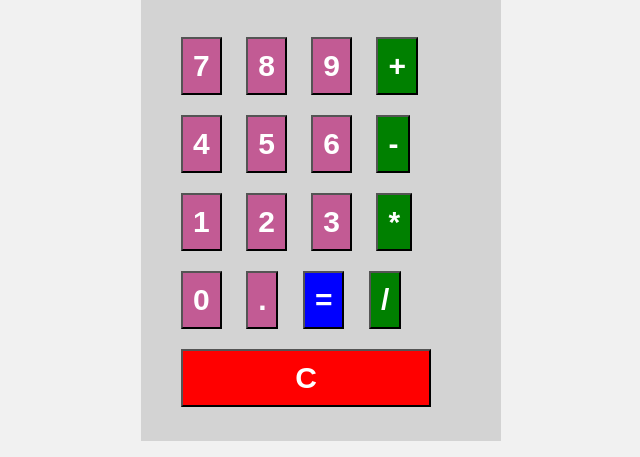
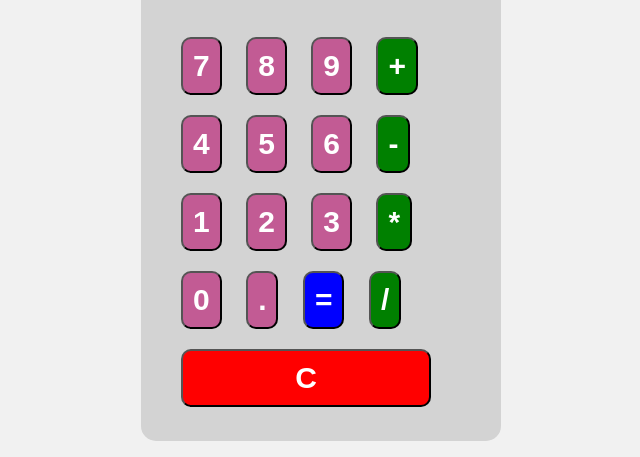
Before and after one commit to shreesty/Project-Calculator, a plain HTML site: page index.html in a window 1280 px wide. Shown: the part 222-679 px from the top of the page, 319-959 px from the left. Drawn offline with Linux system fonts and the light colour scheme.

Commit message:
CSS changes

```diff
--- a/style.css
+++ b/style.css
@@ -13,6 +13,7 @@ body {
     height:450px;
     width:300px;
     padding: 30px;
+    border-radius: 15px;
   }
 
   #result
@@ -34,6 +35,7 @@ body {
     padding: 10px;
     color:white;
     font-weight: bold;
+    border-radius: 10px;
   }
 
   .number
```
